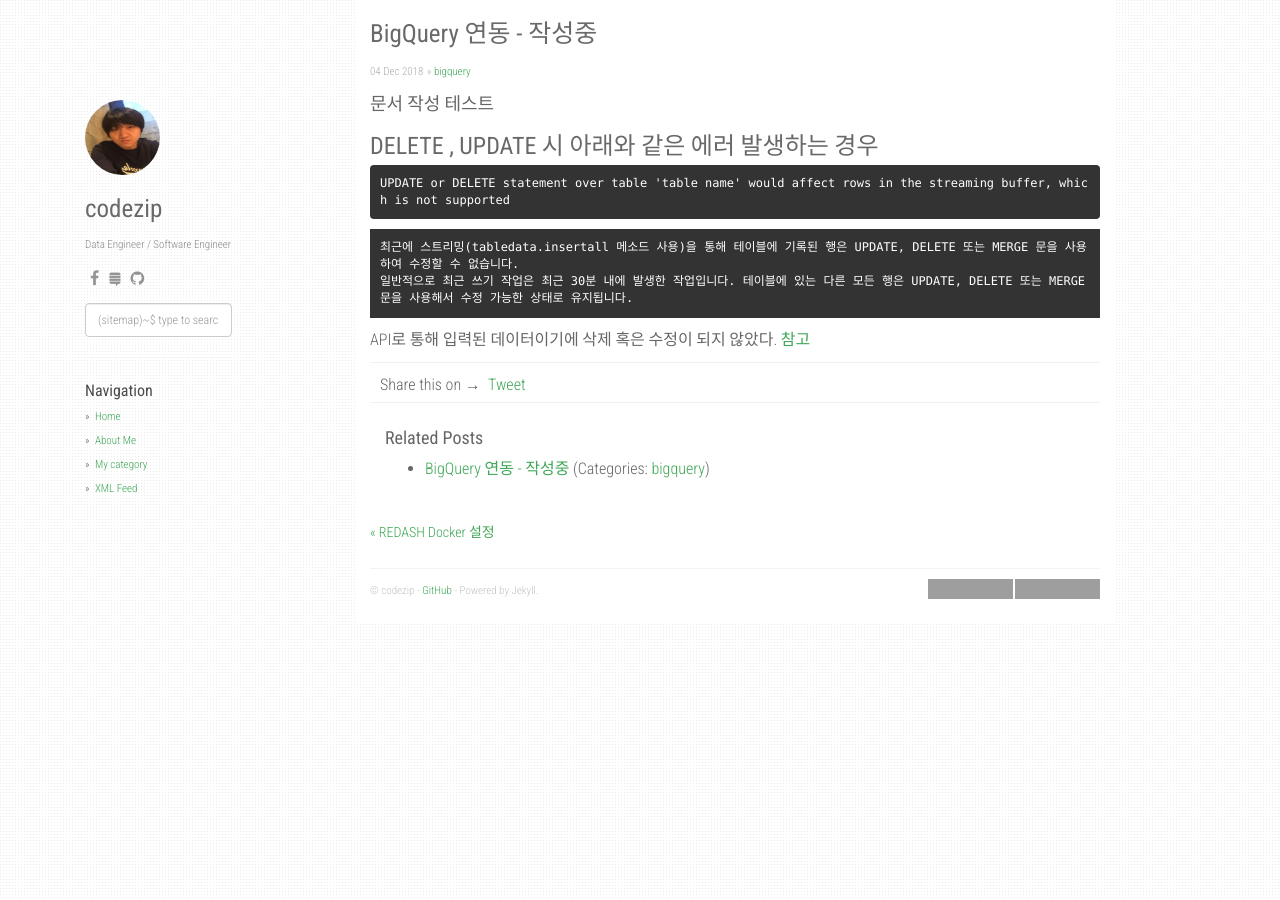
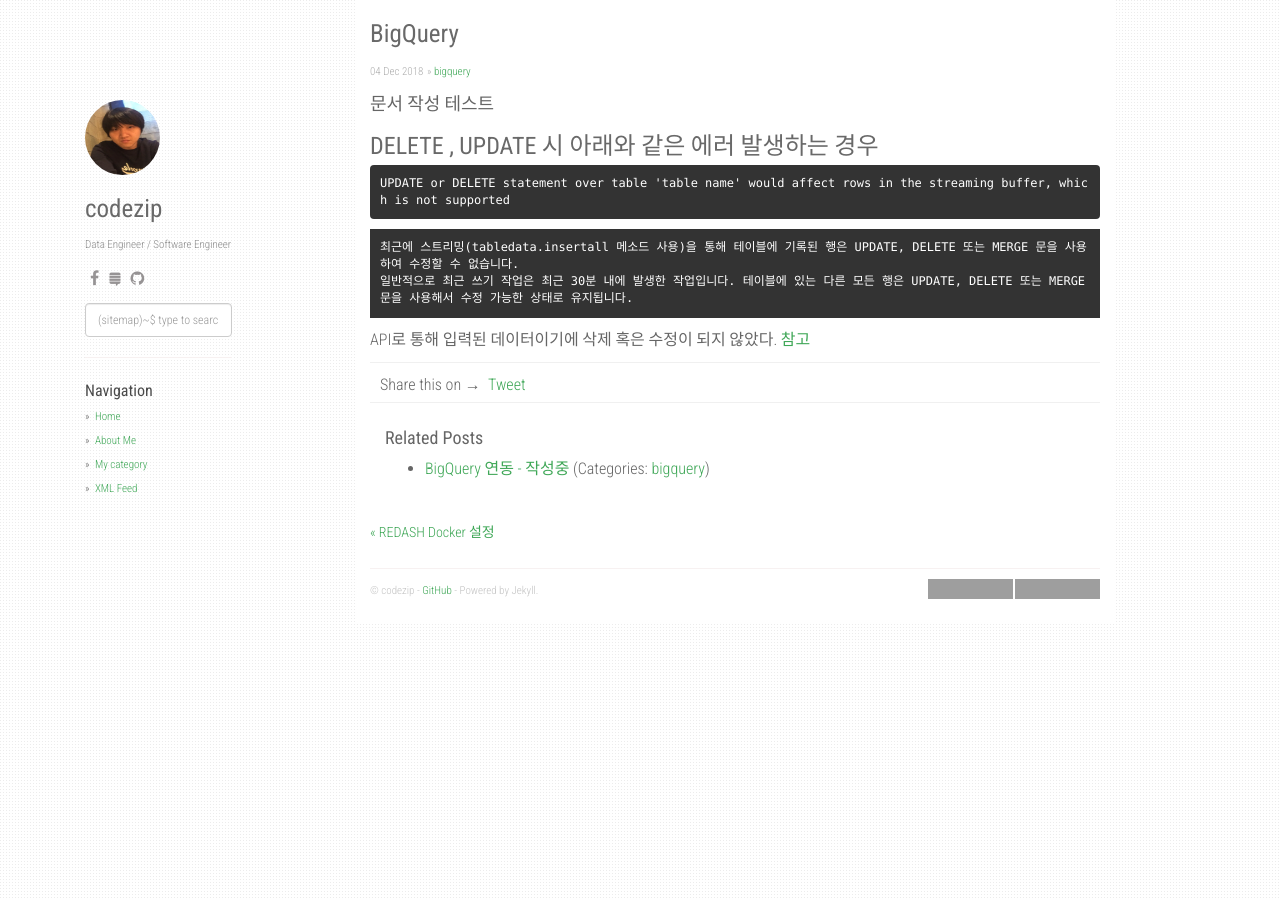
Before and after one commit to codezip/codezip.github.io, a Jekyll site: the page built from _posts/2018-12-04-Bigquery.md, in a window 1280 px wide. Built offline with Jekyll 4.4.1, drawn with Linux system fonts in a browser that asks for light colours; nearby versions of some CDN libraries; comment, search, counter and statistics services are not loaded; grey boxes are pictures that could not be loaded.

Commit message:
Update 2018-12-04-Bigquery.md

```diff
--- a/_posts/2018-12-04-Bigquery.md
+++ b/_posts/2018-12-04-Bigquery.md
@@ -1,6 +1,6 @@
 ---
 layout: post
-title:  "BigQuery 연동 - 작성중 "
+title:  "BigQuery "
 date:   2018-12-05 04:10:03 +0700
 categories: [bigquery]
 ---
```
